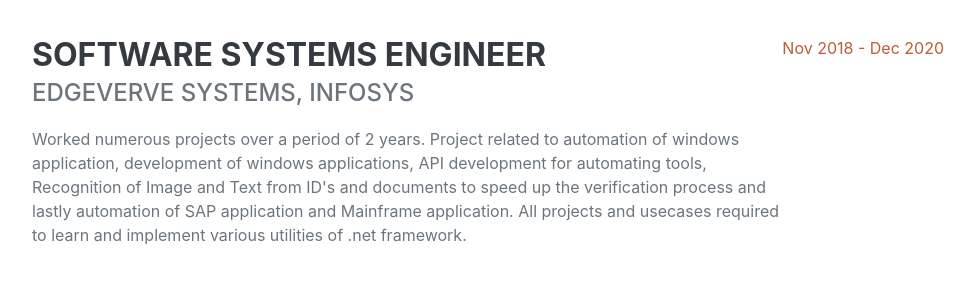
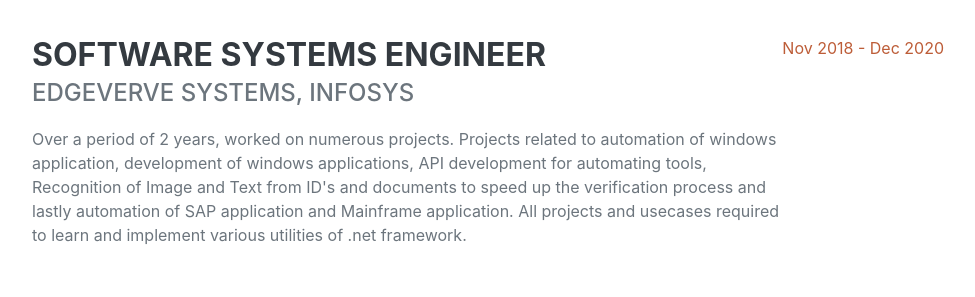
Before and after one commit to KoushikGrandhi/KoushikGrandhi.github.io, a plain HTML site: page index.html in a window 1280 px wide. Shown: the part 960-1257 px from the top of the page, without its empty margins (288-1263 px from the left). Drawn offline with nearby package versions, Linux system fonts and the light colour scheme; a web font is replaced by a local one.

Commit message:
Update index.html

```diff
--- a/index.html
+++ b/index.html
@@ -65,7 +65,7 @@
                         <div class="flex-grow-1">
                             <h3 class="mb-0">Software systems Engineer</h3>
                             <div class="subheading mb-3">Edgeverve systems, Infosys</div>
-                            <p>Worked numerous projects over a period of 2 years. Project related to automation of windows application, development of
+                            <p>Over a period of 2 years, worked on numerous projects. Projects related to automation of windows application, development of
                                 windows applications, API development for automating tools, Recognition of Image and Text from ID's and documents to speed up the verification
                                 process and lastly automation of SAP application and Mainframe application. All projects and usecases required to learn and implement various
                                 utilities of .net framework.
```
